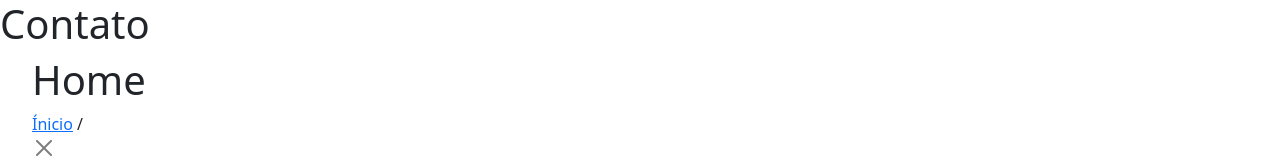
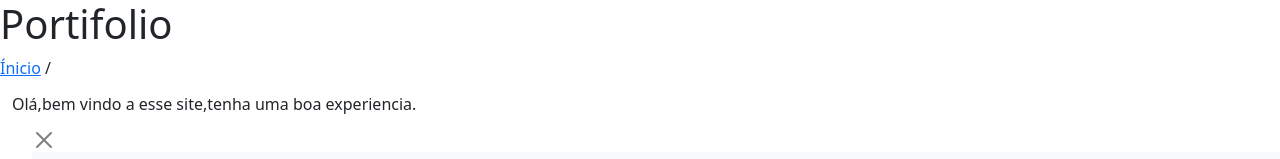
Before and after one commit to Prrfifnmg/web-platform-prrfpw1, a plain HTML site: page avaliacoes/atividade5/portifolio.html in a window 1280 px wide. Shown: the top 159 px of the page. Drawn offline with nearby package versions, Linux system fonts and the light colour scheme.

Commit message:
1 file modified

```diff
--- a/avaliacoes/atividade5/portifolio.html
+++ b/avaliacoes/atividade5/portifolio.html
@@ -4,17 +4,19 @@
     <title>Contato</title>
 <link href="https://cdn.jsdelivr.net/npm/bootstrap@5.1.3/dist/css/bootstrap.min.css" rel="stylesheet" integrity="sha384-1BmE4kWBq78iYhFldvKuhfTAU6auU8tT94WrHftjDbrCEXSU1oBoqyl2QvZ6jIW3" crossorigin="anonymous">
   </head>
+  </div>
+  <header>
+  <h1>Portifolio</h1>
+  <nav id="principal">
+    <a href="../index.html">Ínicio</a> /
+  </nav>
+  </header>
+  <div class="toast-body">
+    Olá,bem vindo a esse site,tenha uma boa experiencia.
+  </div>
+</div>
   <body>
-    <header>
-      <h1>Contato</h1>
-    </header>
     <ul>
-    <header>
-    <h1>Home</h1>
-    <nav id="principal">
-      <a href="../index.html">Ínicio</a> /
-    </nav>
-    </header>
     <button type="button" class="btn-close" aria-label="Close"></button>
     <nav class="navbar navbar-expand-lg navbar-light bg-light">
     <div class="container-fluid">
```
